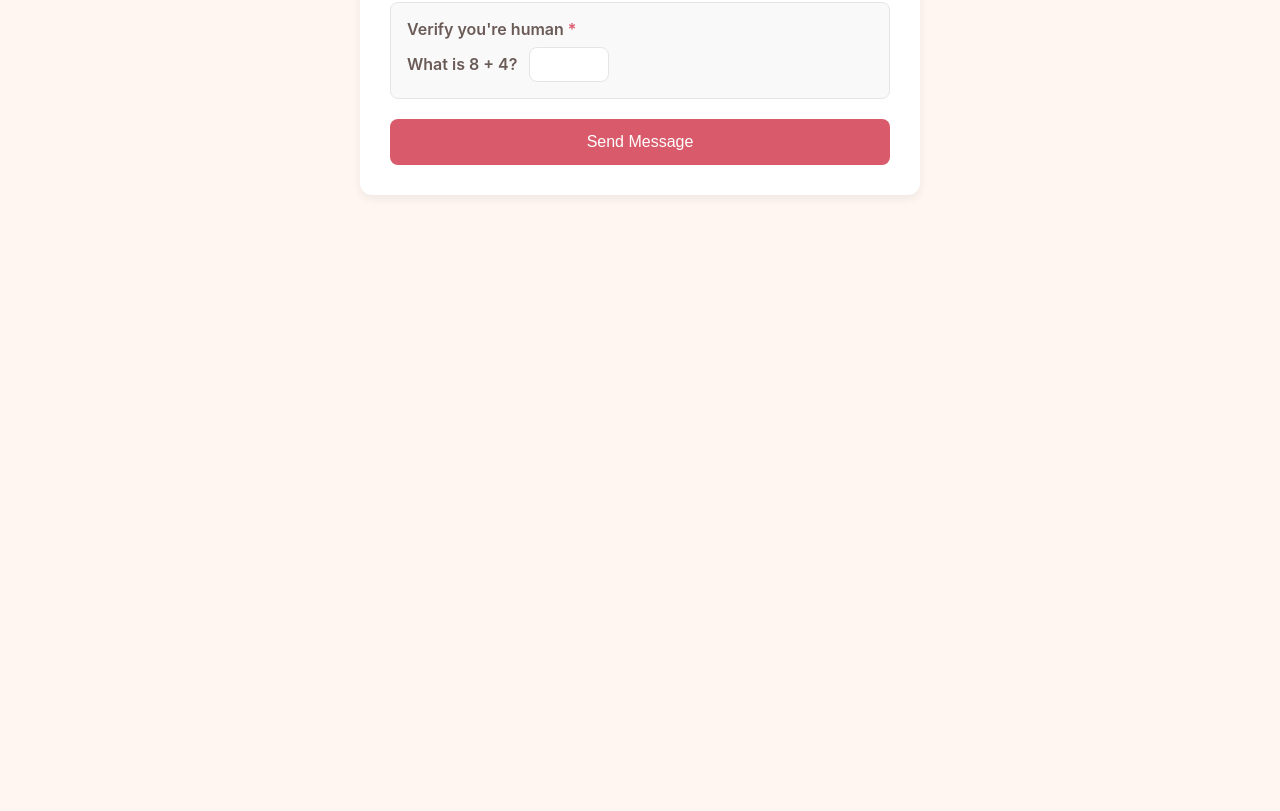
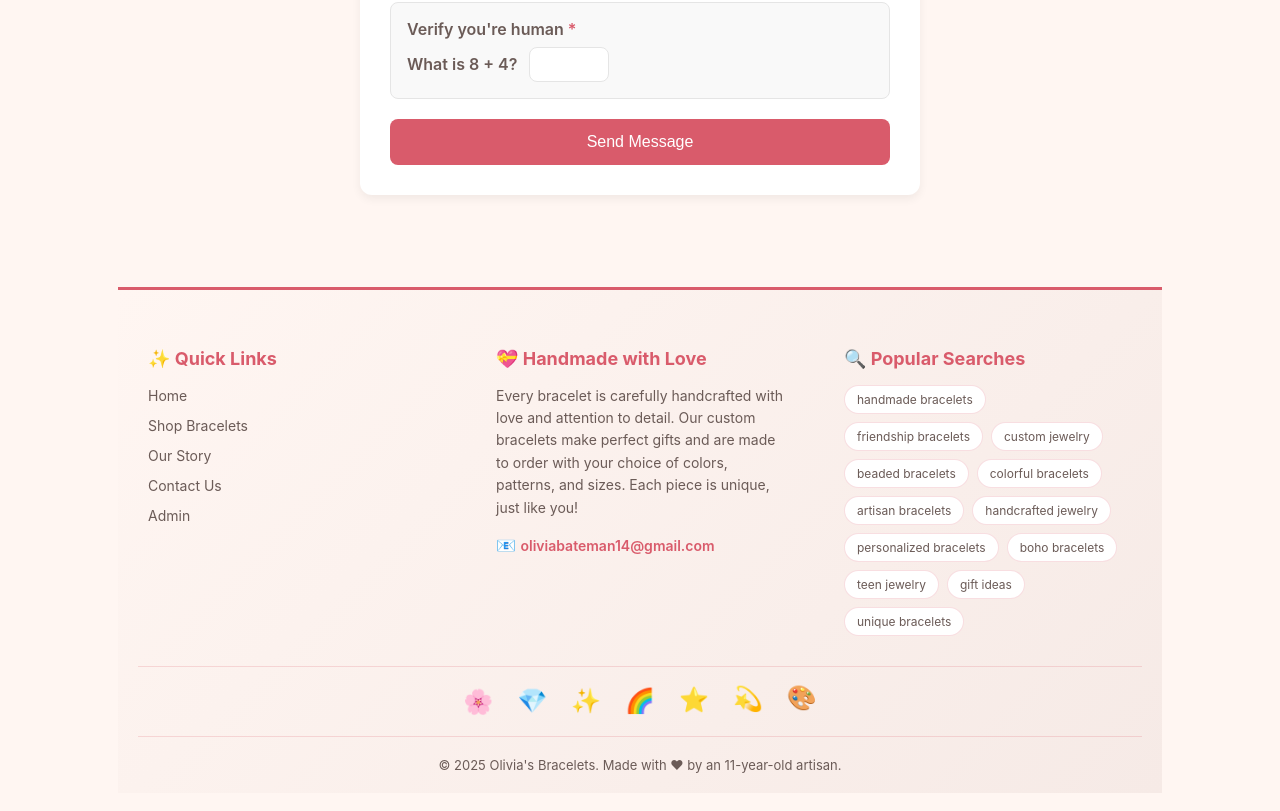
Before and after one commit to livnmad/boutique, a React (Vite) app in the folder client/: page /contact in a window 1280 px wide. Shown: the part 712-1523 px from the top of the page. Before the commit the page ends 967 px from the top, so only its background shows below. Built offline with nearby package versions, Linux system fonts and the light colour scheme.

Commit message:
added footer - awesome btw

```diff
--- a/client/src/App.tsx
+++ b/client/src/App.tsx
@@ -11,6 +11,7 @@ import Checkout from './pages/Checkout';
 import Reviews from './pages/Reviews';
 import Contact from './pages/Contact';
 import Logo from './components/Logo';
+import Footer from './components/Footer';
 import './styles/product.css';
 
 // Type assertion to fix React Router type issues
@@ -48,6 +49,8 @@ export default function App() {
           <TypedRoute path="/contact" element={<Contact />} />
         </TypedRoutes>
       </main>
+
+      <Footer />
     </div>
   );
 }
--- /dev/null
+++ b/client/src/components/Footer.tsx
@@ -0,0 +1,68 @@
+import React from 'react';
+import { Link } from 'react-router-dom';
+import '../styles/footer.css';
+
+const TypedLink = Link as React.ComponentType<{to: string; children: React.ReactNode}>;
+
+export default function Footer() {
+  return (
+    <footer className="site-footer">
+      <div className="footer-content">
+        <div className="footer-section">
+          <h3 className="footer-heading">✨ Quick Links</h3>
+          <ul className="footer-links">
+            <li><TypedLink to="/">Home</TypedLink></li>
+            <li><TypedLink to="/items">Shop Bracelets</TypedLink></li>
+            <li><TypedLink to="/about">Our Story</TypedLink></li>
+            <li><TypedLink to="/contact">Contact Us</TypedLink></li>
+            <li><TypedLink to="/admin">Admin</TypedLink></li>
+          </ul>
+        </div>
+
+        <div className="footer-section">
+          <h3 className="footer-heading">💝 Handmade with Love</h3>
+          <p className="footer-text">
+            Every bracelet is carefully handcrafted with love and attention to detail.
+            Our custom bracelets make perfect gifts and are made to order with your
+            choice of colors, patterns, and sizes. Each piece is unique, just like you!
+          </p>
+          <p className="footer-email">
+            📧 <a href="mailto:oliviabateman14@gmail.com">oliviabateman14@gmail.com</a>
+          </p>
+        </div>
+
+        <div className="footer-section">
+          <h3 className="footer-heading">🔍 Popular Searches</h3>
+          <div className="keywords">
+            <span className="keyword">handmade bracelets</span>
+            <span className="keyword">friendship bracelets</span>
+            <span className="keyword">custom jewelry</span>
+            <span className="keyword">beaded bracelets</span>
+            <span className="keyword">colorful bracelets</span>
+            <span className="keyword">artisan bracelets</span>
+            <span className="keyword">handcrafted jewelry</span>
+            <span className="keyword">personalized bracelets</span>
+            <span className="keyword">boho bracelets</span>
+            <span className="keyword">teen jewelry</span>
+            <span className="keyword">gift ideas</span>
+            <span className="keyword">unique bracelets</span>
+          </div>
+        </div>
+      </div>
+
+      <div className="footer-graphics">
+        <span className="graphic">🌸</span>
+        <span className="graphic">💎</span>
+        <span className="graphic">✨</span>
+        <span className="graphic">🌈</span>
+        <span className="graphic">⭐</span>
+        <span className="graphic">💫</span>
+        <span className="graphic">🎨</span>
+      </div>
+
+      <div className="footer-bottom">
+        <p>&copy; {new Date().getFullYear()} Olivia's Bracelets. Made with ♥ by an 11-year-old artisan.</p>
+      </div>
+    </footer>
+  );
+}
--- /dev/null
+++ b/client/src/styles/footer.css
@@ -0,0 +1,166 @@
+.site-footer {
+  background: linear-gradient(135deg, #fff6f2 0%, #f6eae6 100%);
+  margin-top: 60px;
+  padding: 40px 20px 20px;
+  border-top: 3px solid var(--rose);
+}
+
+.footer-content {
+  max-width: 1100px;
+  margin: 0 auto;
+  display: grid;
+  grid-template-columns: repeat(3, 1fr);
+  gap: 40px;
+  margin-bottom: 30px;
+}
+
+.footer-section {
+  padding: 0 10px;
+}
+
+.footer-heading {
+  color: var(--rose);
+  font-size: 18px;
+  margin-bottom: 16px;
+  font-weight: 700;
+}
+
+.footer-links {
+  list-style: none;
+  padding: 0;
+  margin: 0;
+}
+
+.footer-links li {
+  margin-bottom: 10px;
+}
+
+.footer-links a {
+  color: var(--muted);
+  text-decoration: none;
+  transition: color 0.2s;
+  font-size: 14px;
+}
+
+.footer-links a:hover {
+  color: var(--rose);
+}
+
+.footer-text {
+  color: var(--muted);
+  font-size: 14px;
+  line-height: 1.6;
+  margin-bottom: 16px;
+}
+
+.footer-email {
+  margin-top: 12px;
+}
+
+.footer-email a {
+  color: var(--rose);
+  text-decoration: none;
+  font-weight: 600;
+  font-size: 14px;
+}
+
+.footer-email a:hover {
+  text-decoration: underline;
+}
+
+.keywords {
+  display: flex;
+  flex-wrap: wrap;
+  gap: 8px;
+}
+
+.keyword {
+  display: inline-block;
+  background: white;
+  color: var(--muted);
+  padding: 6px 12px;
+  border-radius: 20px;
+  font-size: 12px;
+  border: 1px solid rgba(217, 91, 107, 0.2);
+  transition: all 0.2s;
+}
+
+.keyword:hover {
+  background: var(--rose);
+  color: white;
+  transform: translateY(-2px);
+  box-shadow: 0 2px 8px rgba(217, 91, 107, 0.3);
+}
+
+.footer-graphics {
+  text-align: center;
+  padding: 20px 0;
+  border-top: 1px solid rgba(217, 91, 107, 0.2);
+  border-bottom: 1px solid rgba(217, 91, 107, 0.2);
+  margin: 0 auto;
+  max-width: 1100px;
+}
+
+.graphic {
+  font-size: 24px;
+  margin: 0 12px;
+  display: inline-block;
+  animation: bounce 2s infinite;
+  animation-delay: calc(var(--i) * 0.1s);
+}
+
+.graphic:nth-child(1) { --i: 0; }
+.graphic:nth-child(2) { --i: 1; }
+.graphic:nth-child(3) { --i: 2; }
+.graphic:nth-child(4) { --i: 3; }
+.graphic:nth-child(5) { --i: 4; }
+.graphic:nth-child(6) { --i: 5; }
+.graphic:nth-child(7) { --i: 6; }
+
+@keyframes bounce {
+  0%, 100% { transform: translateY(0); }
+  50% { transform: translateY(-5px); }
+}
+
+.footer-bottom {
+  text-align: center;
+  padding-top: 20px;
+  color: var(--muted);
+  font-size: 13px;
+}
+
+.footer-bottom p {
+  margin: 0;
+}
+
+/* Responsive */
+@media (max-width: 900px) {
+  .footer-content {
+    grid-template-columns: 1fr;
+    gap: 30px;
+  }
+
+  .footer-section {
+    text-align: center;
+  }
+
+  .footer-links {
+    text-align: center;
+  }
+
+  .keywords {
+    justify-content: center;
+  }
+
+  .graphic {
+    font-size: 20px;
+    margin: 0 8px;
+  }
+}
+
+@media (max-width: 480px) {
+  .graphic {
+    font-size: 18px;
+    margin: 0 6px;
+  }
+}
```
